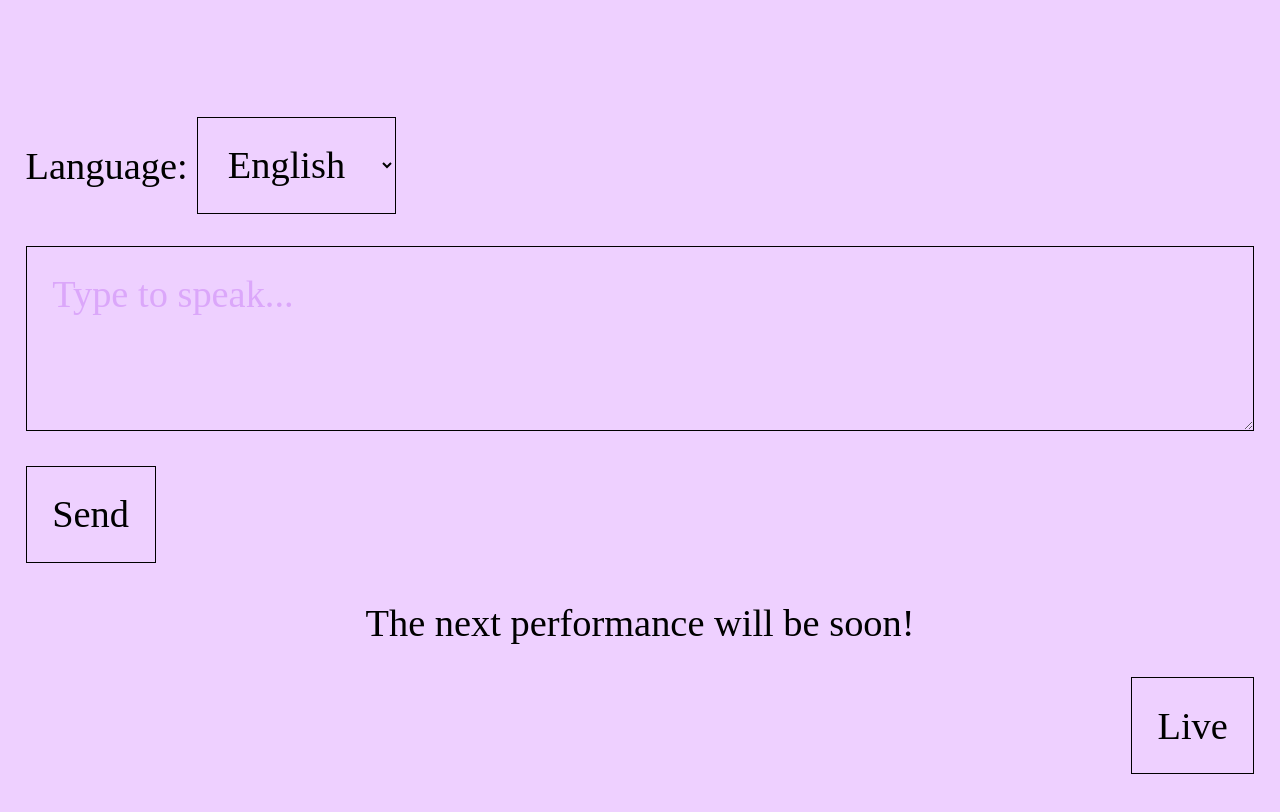
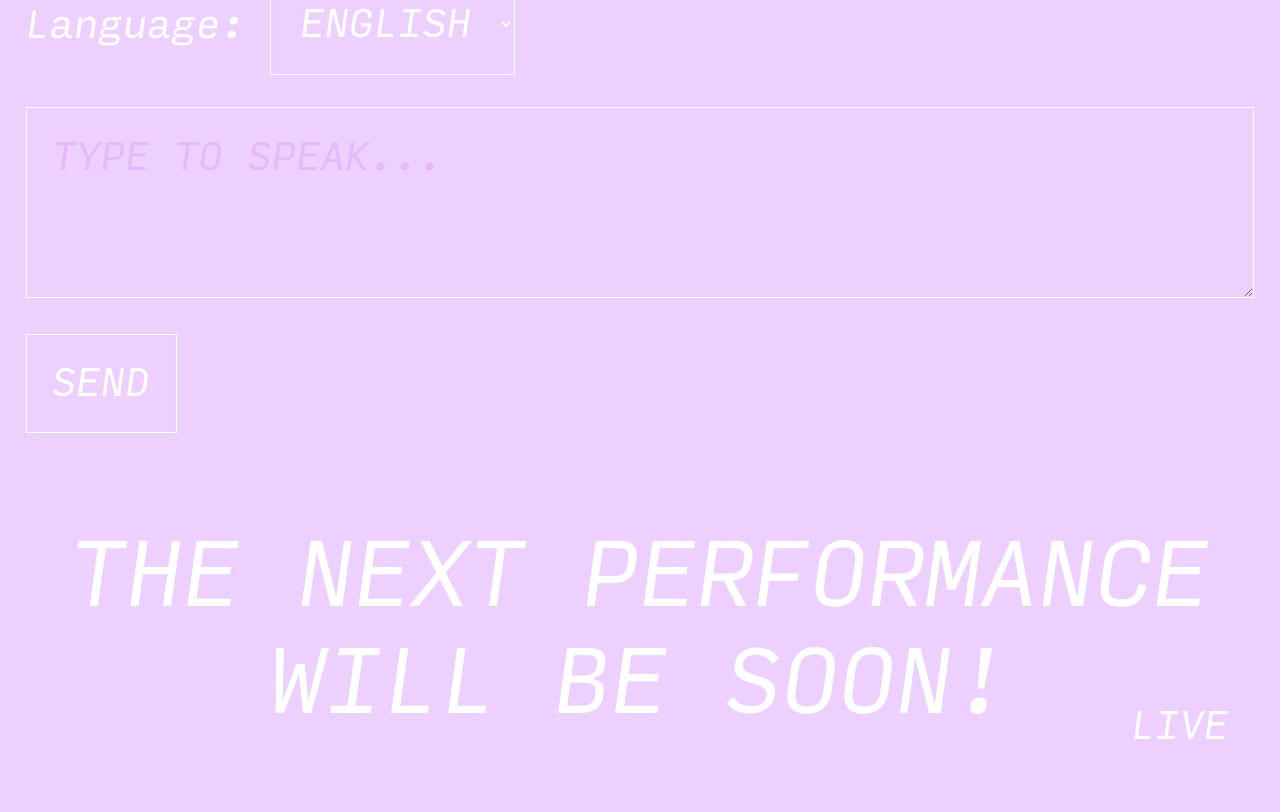
Before and after one commit to lmccart/lauren-type-to-talk, a plain HTML site: page public/performer/index.html in a window 1280 px wide. Drawn offline with nearby package versions, Linux system fonts and the light colour scheme; some packages are replaced by stand-ins of ours; no server answers; a web font is replaced by a local one.

Commit message:
initial styling

```diff
--- a/public/performer/index.html
+++ b/public/performer/index.html
@@ -30,7 +30,7 @@
             <option value="en" selected>English</option>
             <option value="de">Deutsch</option>
           </select>
-          <textarea type="text" id="msg" placeholder="Type to speak..." rows="3"></textarea>
+          <textarea type="text" id="msg" placeholder="Type to speak..." rows="3" maxlength="75"></textarea>
 
           <button id="send">Send</button>
         </div>
--- a/public/style.css
+++ b/public/style.css
@@ -1,14 +1,22 @@
 @font-face {
-  font-family: 'InputMono';
+  font-family: 'InputMonoRegular';
   src: url('InputMono-Regular.ttf') format('truetype');
   font-weight: normal;
   font-style: normal;
+}
+
+@font-face {
+  font-family: 'InputMono';
+  src: url('InputMono-Italic.ttf') format('truetype');
+  font-weight: normal;
+  font-style: italic;
 }
 
 body {
   margin: 0;
   background: rgb(238, 208, 255);
   height: 100vh;
+  color: white;
 }
 
 #container {
@@ -40,20 +48,23 @@
 
 
 textarea::placeholder {
-  color: rgb(219, 167, 250);
+  color: rgba(219, 167, 250, 0.531);
 }
 
 
 textarea, select, button {
   background: none;
-  border: 0.15vw solid black;
+  border: 0.15vw solid white;
+  color: white;
   padding: 2vw;
   border-radius: 0;
   outline: none;
+  text-transform: uppercase;
 }
 
 select, button {
   cursor: pointer;
+  text-transform: uppercase;
 }
 
 select:hover, button:hover {
@@ -80,20 +91,23 @@
   margin-top: 2vw;
 }
 
-
 #write {
   text-align: center;
-  font-size: 9vw;
+  font-size: 7vw;
+  text-transform: uppercase;
 }
 
 #live {
   position: fixed;
   right: 2vw;
   bottom: 2vw;
+  border: none;
 }
 
 #next-performance {
   text-align: center;
+  text-transform: uppercase;
+  font-size: 7vw;
 }
 
 header, footer {
```
Also changed, not shown: public/InputMono-Italic.ttf (added), public/InputMono-Regular.ttf (added).
